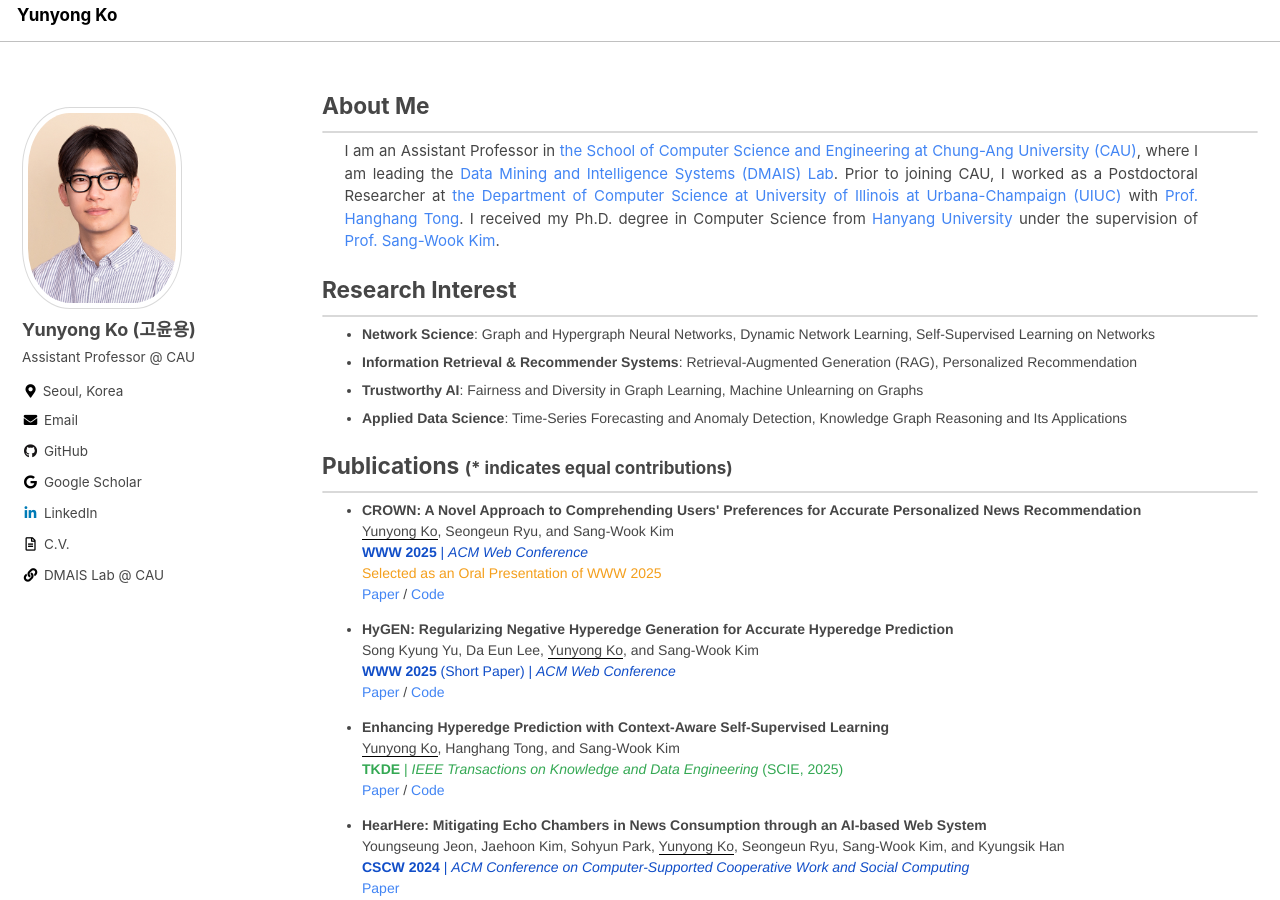
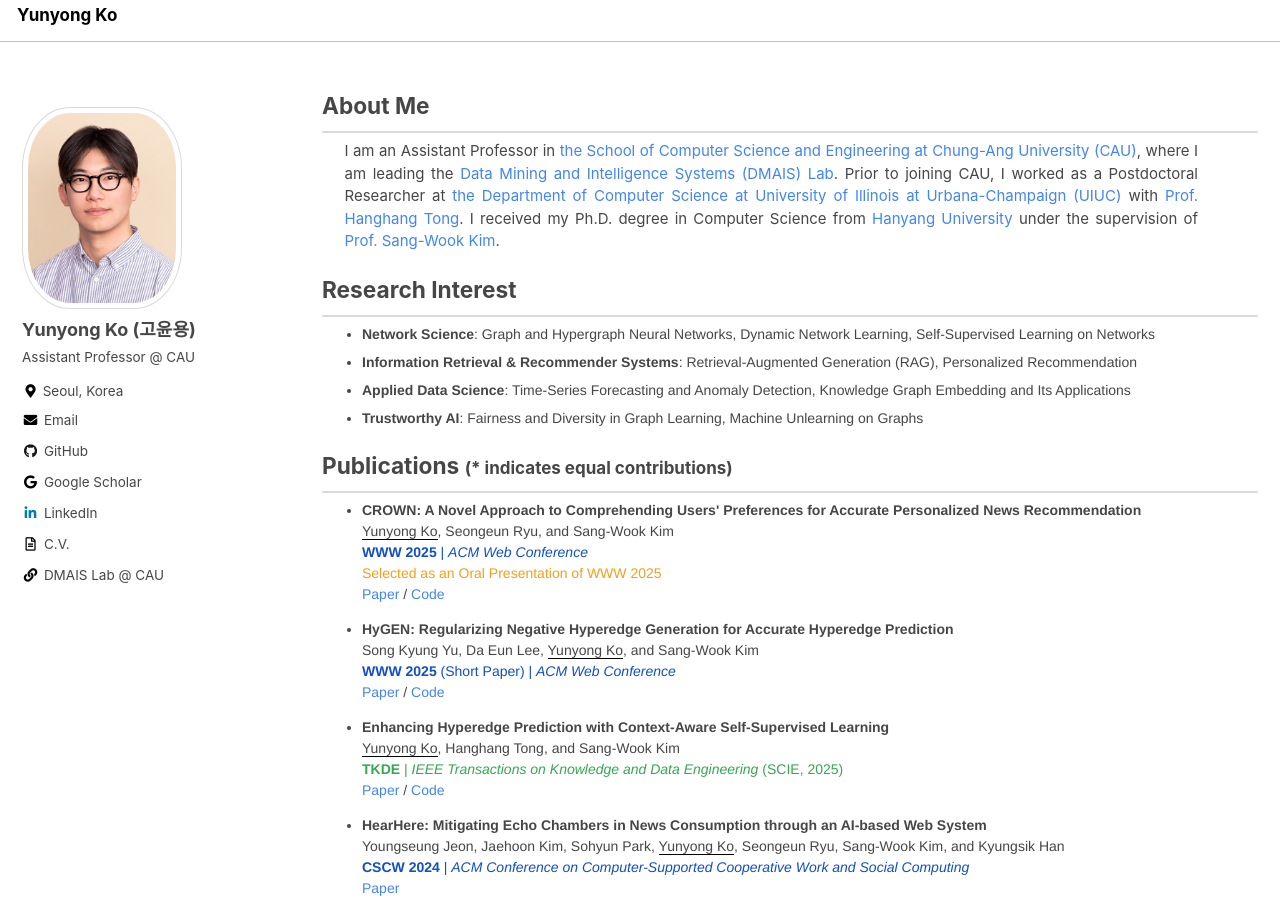
Before and after one commit to yy-ko/yy-ko.github.io, a Jekyll site: the page built from index.html, in a window 1280 px wide and 900 px high. Built offline with Jekyll 4.4.1, drawn with Linux system fonts in a browser that asks for light colours; cached includes are drawn as plain includes; the list of posts is cut into pages by our own code.

Commit message:
interests updated

```diff
--- a/index.html
+++ b/index.html
@@ -20,8 +20,8 @@ author_profile: true
 	<ul class="my_list">
 		<li><strong>Network Science</strong>: Graph and Hypergraph Neural Networks, Dynamic Network Learning, Self-Supervised Learning on Networks</li>
 		<li><strong>Information Retrieval & Recommender Systems</strong>: Retrieval-Augmented Generation (RAG), Personalized Recommendation</li>
-		<li><strong>Trustworthy AI</strong>: Fairness and Diversity in Graph Learning, Machine Unlearning on Graphs </li>
-		<li><strong>Applied Data Science</strong>: Time-Series Forecasting and Anomaly Detection, Knowledge Graph Reasoning and Its Applications</li>
+		<li><strong>Applied Data Science</strong>: Time-Series Forecasting and Anomaly Detection, Knowledge Graph Embedding and Its Applications</li>
+		<li><strong>Trustworthy AI</strong>: Fairness and Diversity in Graph Learning, Machine Unlearning on Graphs</li>
 	</ul>
 </div>
 
```
